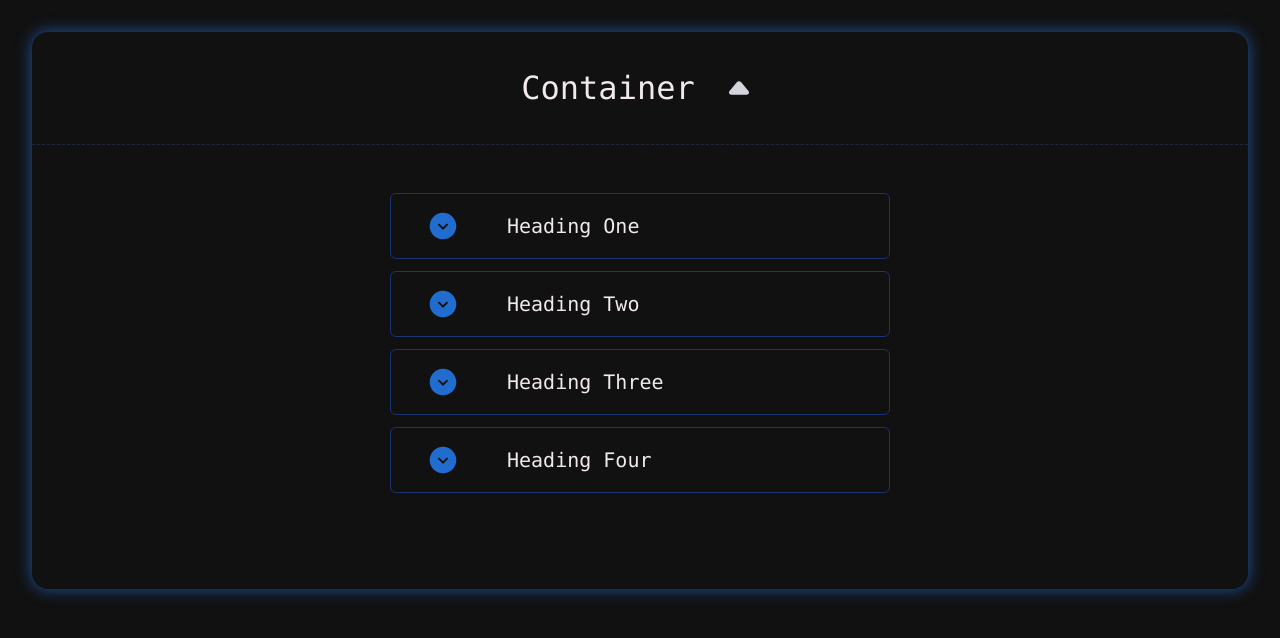
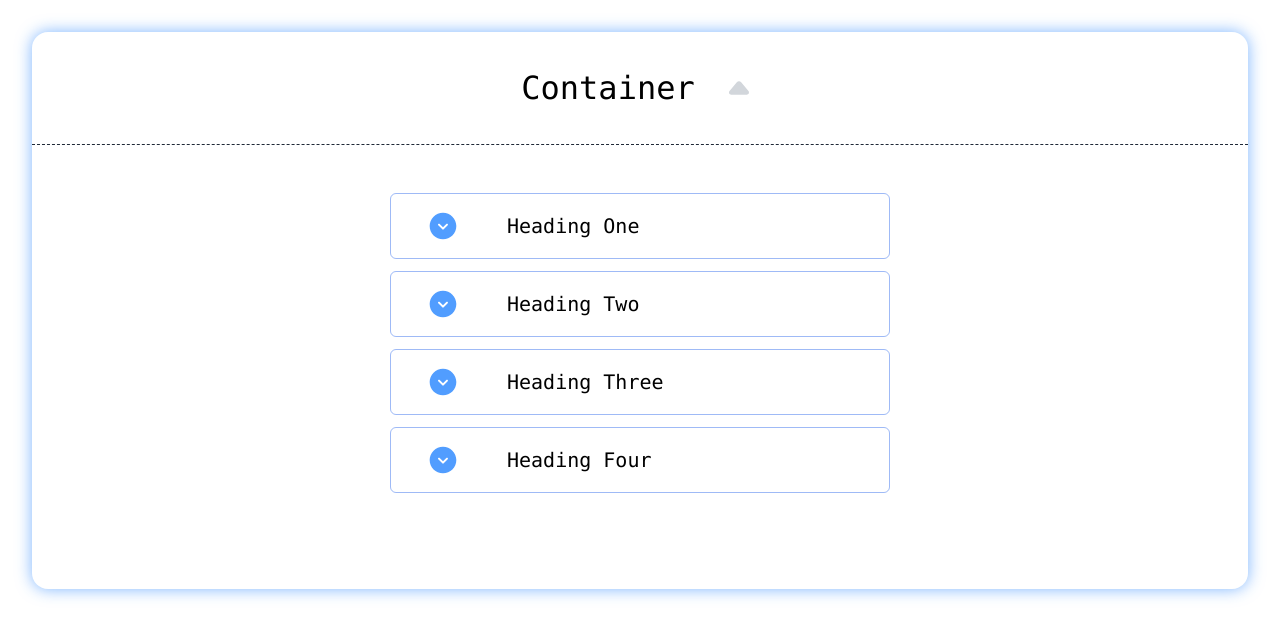
Before and after one commit to jorjishasan/Accordions, a React (Vite) app: page / in a window 1280 px wide. Shown: the top 638 px of the page. Built offline with nearby package versions, Linux system fonts and the light colour scheme.

Commit message:
refactor: Remove background color and text color styles from body in App.css

```diff
--- a/src/App.css
+++ b/src/App.css
@@ -4,8 +4,3 @@
   padding: 2rem;
   text-align: center;
 }
-
-body {
-  background-color: #111111;
-  color: #f2eaea;
-}
```
